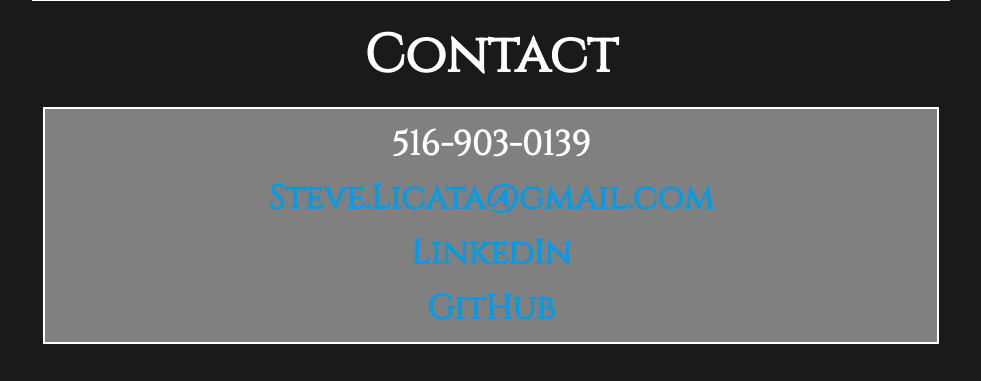
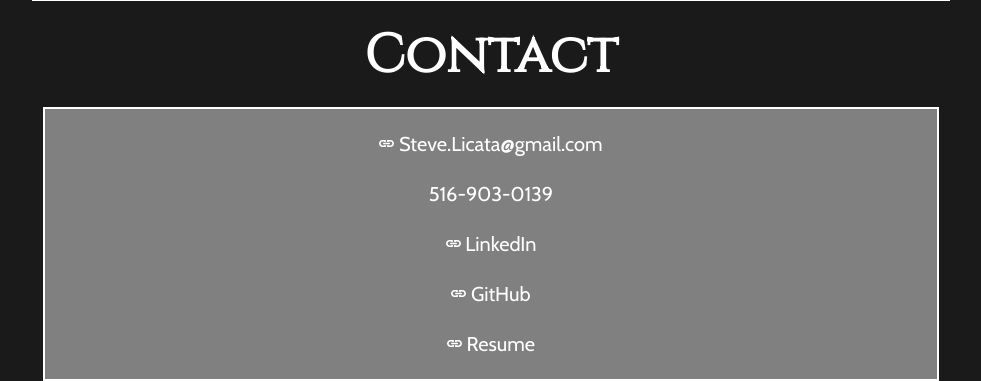
Before and after one commit to SteveLicata/portfolio, a PHP site: page /index.html in a window 1280 px wide. Shown: the part 3940-4321 px from the top of the page, without its empty margins (149-1130 px from the left). Before the commit the page ends 4284 px from the top, so only its background shows below. Run offline with PHP 8.4, Linux system fonts and the light colour scheme; some libraries are stand-ins or nearby versions; some web fonts are replaced.

Commit message:
updated font

```diff
--- a/index.html
+++ b/index.html
@@ -127,6 +127,7 @@
         </div>
       </div>
 
+
       <h2>Skills</h2>
 
       <div class="row skills">
@@ -182,24 +183,33 @@
 
       <div class="links">
         <div class="col s12 m12 l12">
-          <h4>
-            516-903-0139
-          </h4>
-          <h4>
+          <p>
+            <img class="hyperlink" src="images/chain-links.svg" alt="">
             <a href="mailto:steve.licata@gmail.com">
               Steve.Licata@gmail.com
             </a>
-          </h4>
-          <h4>
+          </p>
+          <p>
+            516-903-0139
+          </p>
+          <p>
+            <img class="hyperlink" src="images/chain-links.svg" alt="">
             <a href="http://www.linkedin.com/in/stevelicata">
               LinkedIn
             </a>
-          </h4>
-          <h4>
+          </p>
+          <p>
+            <img class="hyperlink" src="images/chain-links.svg" alt="">
             <a href="http://www.github.com/SteveLicata">
               GitHub
             </a>
-          </h4>
+          </p>
+          <p>
+            <img class="hyperlink" src="images/chain-links.svg" alt="">
+            <a href="https://docs.google.com/document/d/1Dnrzed5N8s1dq_6jyCvaV8Jk33fmMtU-y3v7RY9nJd8/edit">
+              Resume
+            </a>
+          </p>
         </div>
       </div>
 
--- a/main.css
+++ b/main.css
@@ -46,3 +46,15 @@
   height: 300px;
   width: 600px;
 }
+
+a {
+  color: white;
+}
+
+/*icon attribution flaticon.com*/
+/*<div>Icons made by <a href="http://www.freepik.com" title="Freepik">Freepik</a> from <a href="http://www.flaticon.com" title="Flaticon">www.flaticon.com</a> is licensed by <a href="http://creativecommons.org/licenses/by/3.0/" title="Creative Commons BY 3.0" target="_blank">CC 3.0 BY</a></div>*/
+
+.hyperlink {
+  height: 15px;
+  width: 15px;
+}
```
Also changed, not shown: images/chain-links.svg (added).
